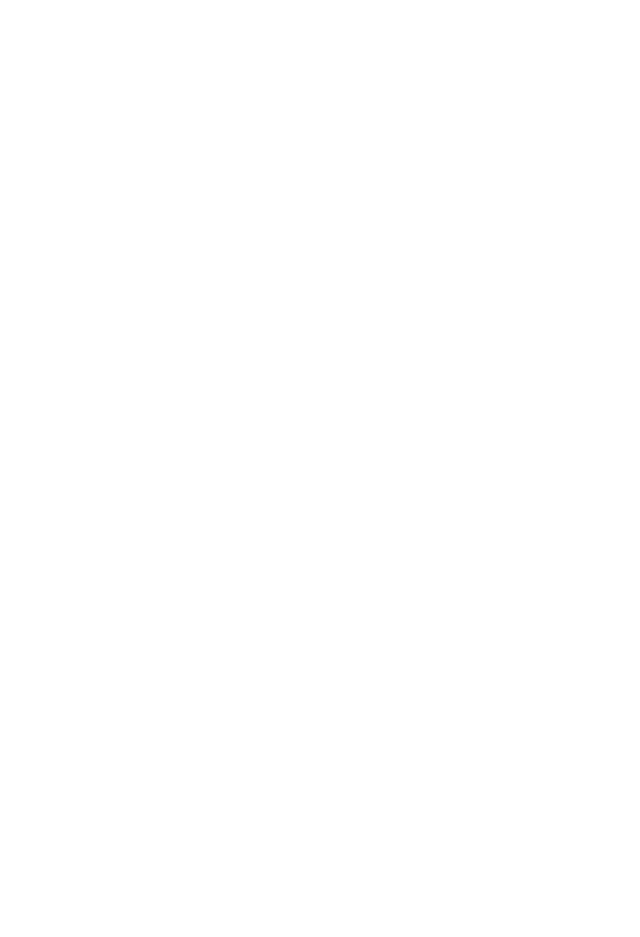
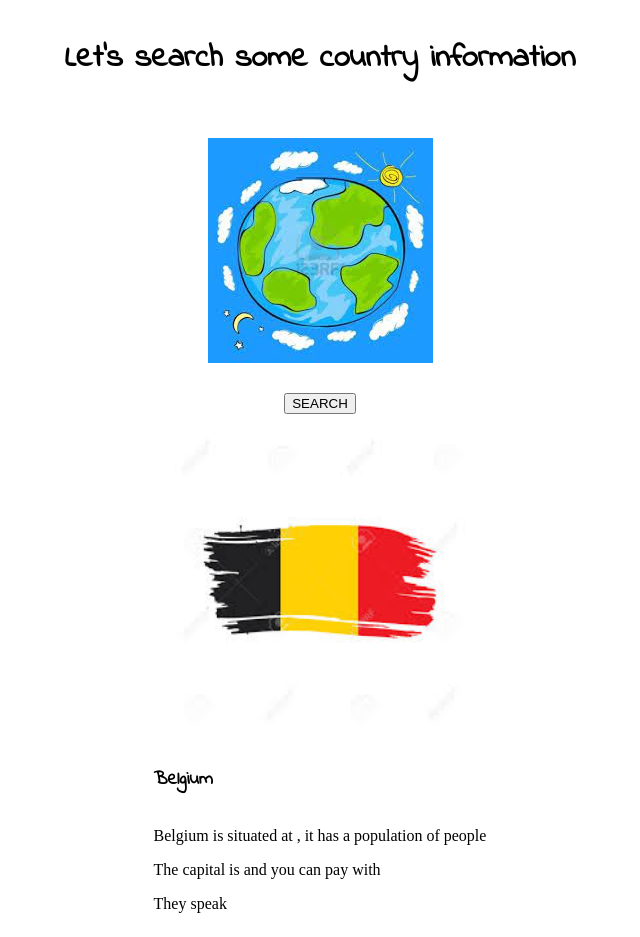
Before and after one commit to qixiaoling/country-information, a website: page index.html in a window 1280 px wide. Shown: the whole page, without its empty margins (320-960 px from the left). Before the commit the page ends 800 px from the top, so only its background shows below. Drawn offline with nearby package versions, Linux system fonts and the light colour scheme; no server answers.

Commit message:
second commit

```diff
--- a/index.html
+++ b/index.html
@@ -2,9 +2,34 @@
 <html lang="en">
 <head>
     <meta charset="UTF-8">
-    <title>Title</title>
+    <link rel="stylesheet" href="styles.css">
+    <title>country search</title>
+    <script src="https://cdn.jsdelivr.net/npm/axios/dist/axios.min.js"></script>
 </head>
 <body>
+    <article>
+        <div class="header">
+            <h1>Let's search some country information</h1>
+            <img src="earth.jpg" class="earth"/>
+        </div>
+        <div class="btn">
+            <button class="search-btn">SEARCH</button>
+        </div>
+        <div class="container">
+            <div class="wrap">
+                <img src="belgium.jpg" class="flag"/>
+                <h3>Belgium</h3>
+            </div>
+            <div class="info-container">
+                <p>Belgium is situated at <span class="location"></span>, it has a population of <span class="population"></span> people</p>
+                <p>The capital is <span class="capital"></span> and you can pay with <span class="valuta"></span></p>
+                <p>They speak <span class="language"></span></p>
+            </div>
+        </div>
+
+    </article>
+    <script src = main.js></script>
 
 </body>
+
 </html>
--- a/main.js
+++ b/main.js
@@ -0,0 +1,9 @@
+async function getCountry(){
+  const response = await axios.get(
+      "https://restcountries.eu/rest/v2/all"
+  );
+  console.log(response)
+
+}
+
+getCountry();
--- a/styles.css
+++ b/styles.css
@@ -0,0 +1,38 @@
+
+@import url('https://fonts.googleapis.com/css2?family=Indie+Flower&display=swap');
+
+
+h1, h3{
+    font-family: 'Indie Flower', cursive
+}
+
+h1{
+    font-size: xx-large;
+}
+article{
+    display: flex;
+    flex-direction: column;
+    justify-content: center;
+    align-items: center;
+
+}
+.header{
+    display: flex;
+    flex-direction: column;
+    justify-content: center;
+    align-items: center;
+    width: 80vw;
+    height: auto;
+
+}
+.earth{
+    text-align: center;
+    margin: 30px;
+}
+.wrap{
+    display:flex;
+    flex-direction: column;
+}
+.flag{
+    padding: 20px;
+}
```
Also changed, not shown: package.json (added, +14 -0 lines), belgium.jpg (added), earth.jpg (added), earth_2.jpg (added), 1 other file.
